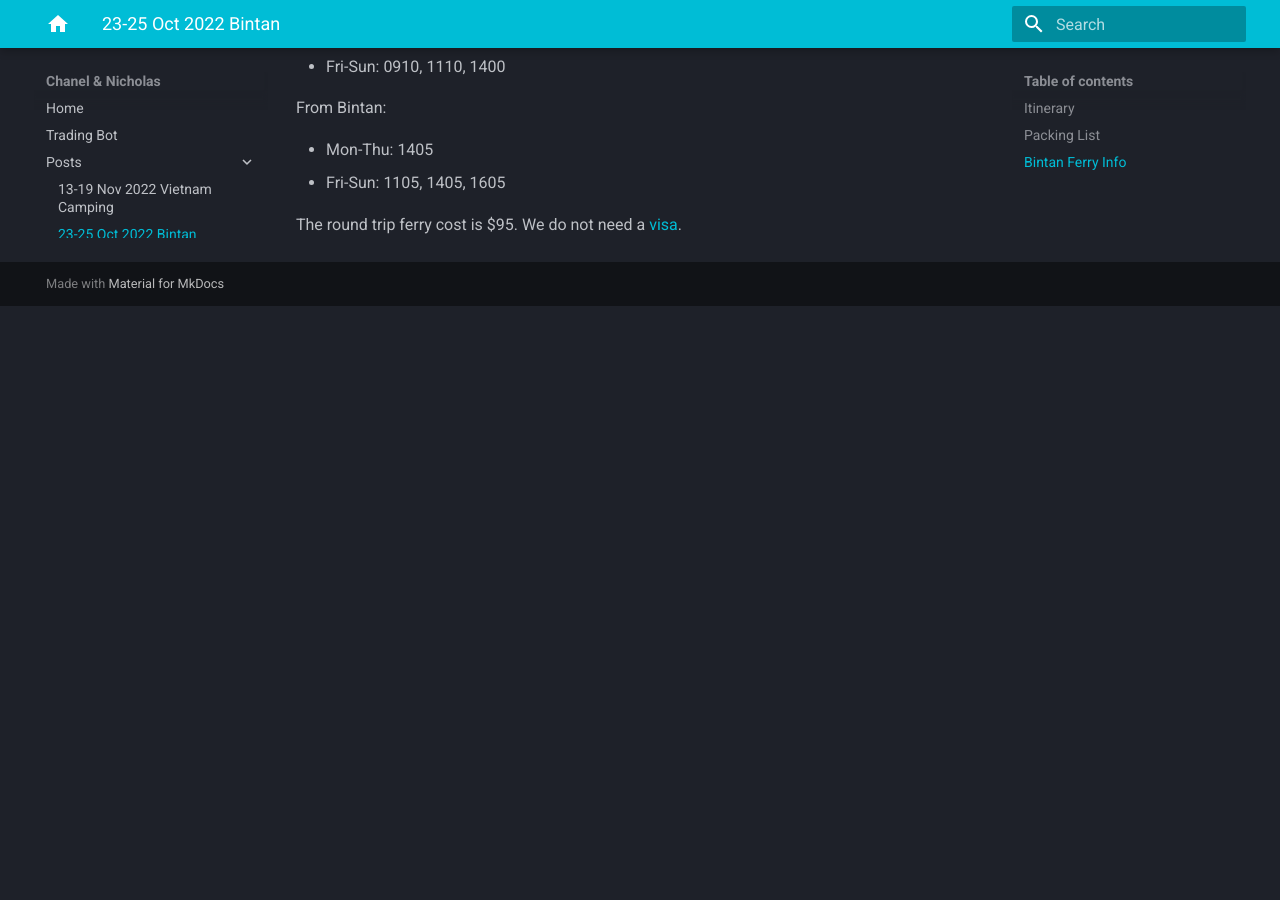
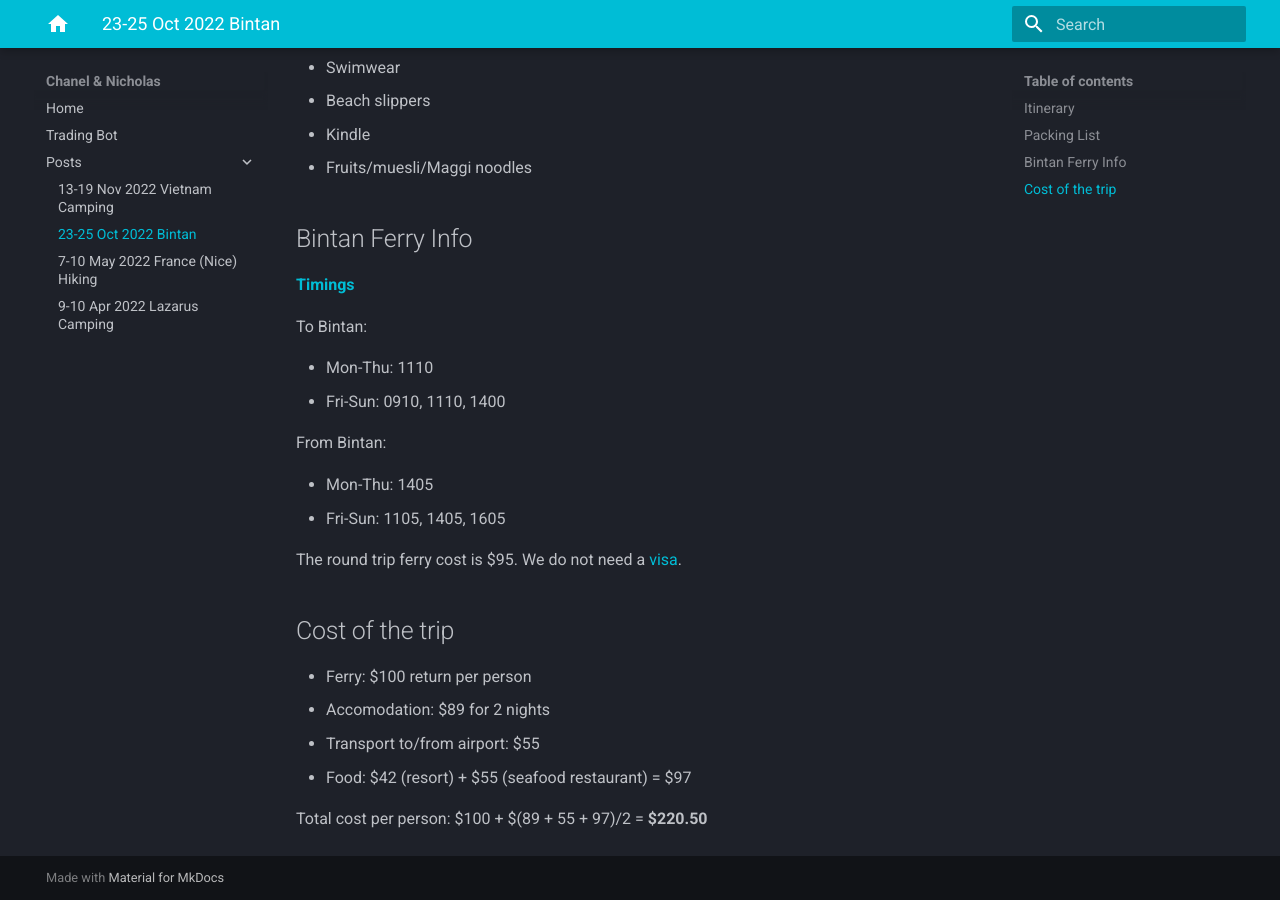
Before and after one commit to extrange/chanel, an MkDocs documentation site: the page built from docs/posts/2022-09-15-bintan.md, in a window 1280 px wide and 900 px high, scrolled down 2038 px. Built offline with MkDocs 1.6.1 and Material for MkDocs 9.7.7, drawn with Linux system fonts in a browser that asks for light colours; before the commit the page ends 2344 px from its top, so only the background shows below that; some of the changed text lies outside the part shown.

Commit message:
Updated bintan trip costs and photo

```diff
--- a/docs/posts/2022-09-15-bintan.md
+++ b/docs/posts/2022-09-15-bintan.md
@@ -62,6 +62,15 @@
 
 The round trip ferry cost is $95. We do not need a [visa][visa].
 
+## Cost of the trip
+
+-   Ferry: $100 return per person
+-   Accomodation: $89 for 2 nights
+-   Transport to/from airport: $55
+-   Food: $42 (resort) + $55 (seafood restaurant) = $97
+
+Total cost per person: $100 + $(89 + 55 + 97)/2 = **$220.50**
+
 [trc-bintan-resort]: https://www.booking.com/hotel/id/trc-bintan-resort.html
 [trc-supermarket]: https://goo.gl/maps/r4mZooe8yZqSrMT36
 [ferry-timings]: https://www.brf.com.sg/schedule-fares/ferry-schedule/
```
Also changed, not shown: other parts of docs/posts/2022-09-15-bintan.md (+1 -1 lines), docs/static/2022-09-15/bintan.jpg.
